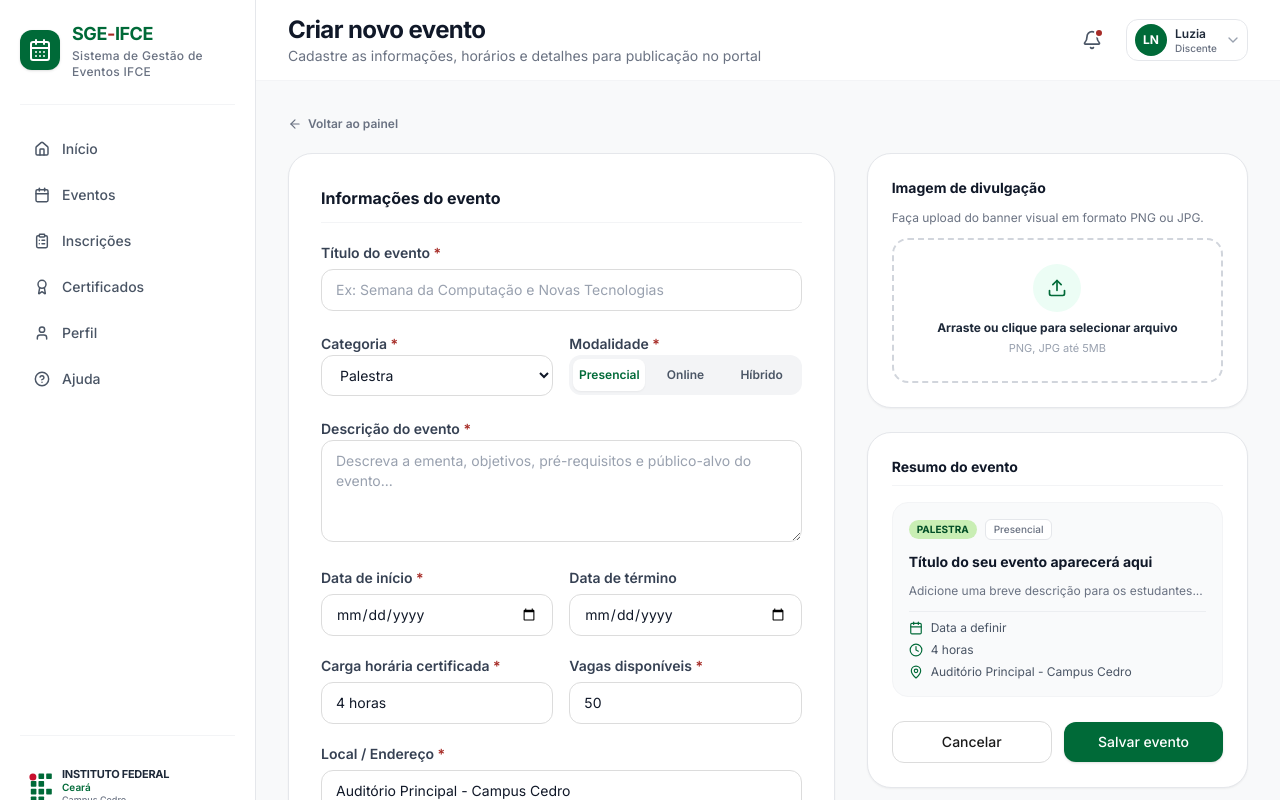
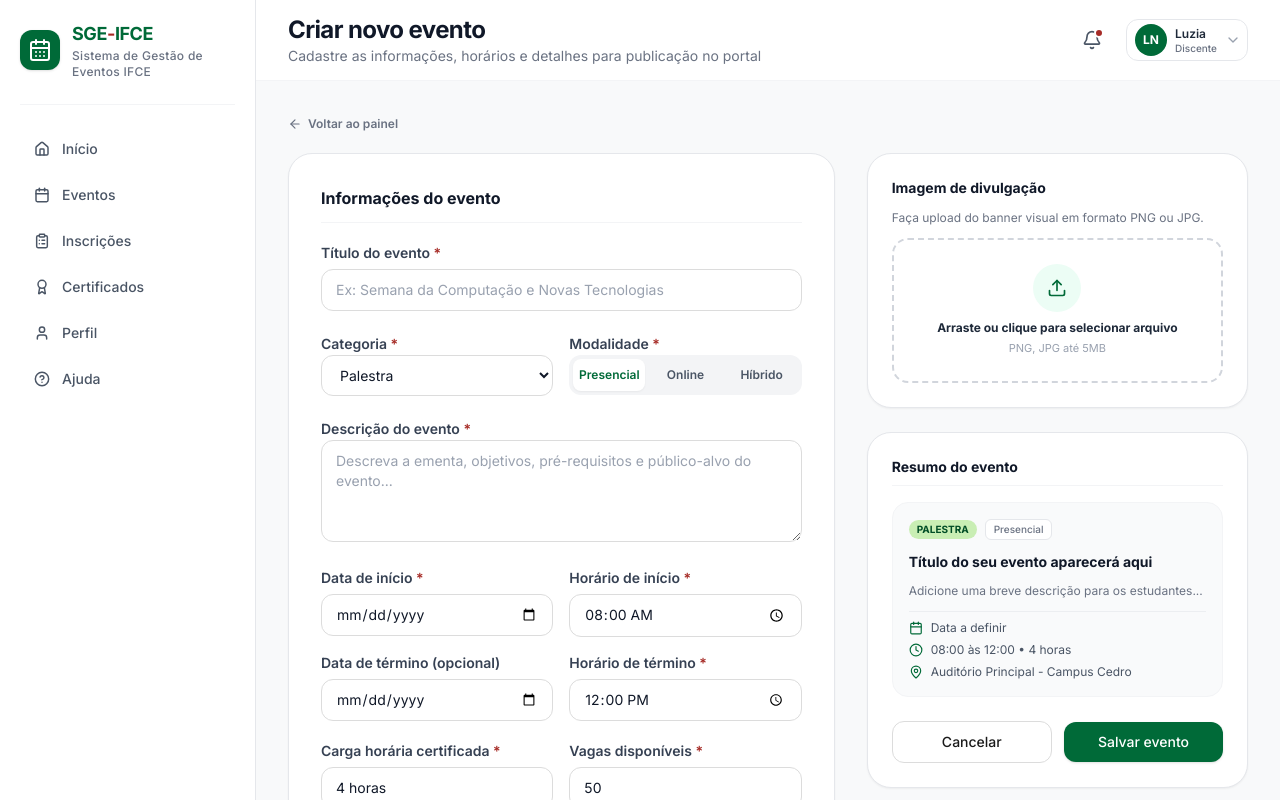
Before and after one commit to Leonardo-de-Moura/sge-dash, a React (Vite) app: page /professor/criar-evento in a window 1280 px wide. Shown: the top 800 px of the page. Built offline with nearby package versions, Linux system fonts and the light colour scheme; no server answers.

Commit message:
config button "volta ao inicio"

```diff
--- a/src/api/eventsApi.ts
+++ b/src/api/eventsApi.ts
@@ -7,7 +7,7 @@ export interface CreateEventRequest {
   category: string;
   modality: string;
   startDate: string;
-  endDate?: string;
+  endDate: string;
   workload: string;
   location: string;
   totalSlots: number;
@@ -78,6 +78,8 @@ export const eventsApi = {
         modality: ev.modality,
         startDate: formattedStartDate,
         endDate: formattedEndDate,
+        startTime: `${String(start.getHours()).padStart(2, '0')}:${String(start.getMinutes()).padStart(2, '0')}`,
+        endTime: end ? `${String(end.getHours()).padStart(2, '0')}:${String(end.getMinutes()).padStart(2, '0')}` : undefined,
         dayMonth: ev.dayMonth || `${day} ${month}`,
         workload: ev.workload,
         location: ev.location,
@@ -105,6 +107,8 @@ export const eventsApi = {
       modality: ev.modality,
       startDate: `${day}/${String(start.getMonth() + 1).padStart(2, '0')}/${start.getFullYear()}`,
       endDate: end ? `${String(end.getDate()).padStart(2, '0')}/${String(end.getMonth() + 1).padStart(2, '0')}/${end.getFullYear()}` : undefined,
+      startTime: `${String(start.getHours()).padStart(2, '0')}:${String(start.getMinutes()).padStart(2, '0')}`,
+      endTime: end ? `${String(end.getHours()).padStart(2, '0')}:${String(end.getMinutes()).padStart(2, '0')}` : undefined,
       dayMonth: ev.dayMonth || `${day} ${month}`,
       workload: ev.workload,
       location: ev.location,
--- a/src/components/cards/EventCard.tsx
+++ b/src/components/cards/EventCard.tsx
@@ -53,7 +53,9 @@ export const EventCard: React.FC<EventCardProps> = ({
           <div className="flex items-center gap-3 sm:gap-4 text-xs text-gray-500 flex-wrap">
             <span className="flex items-center gap-1">
               <Clock className="w-3.5 h-3.5 text-gray-400" />
-              {event.workload}
+              {event.startTime && event.endTime
+                ? `${event.startTime} às ${event.endTime} • ${event.workload}`
+                : event.workload}
             </span>
             <span className="flex items-center gap-1">
               <Users className="w-3.5 h-3.5 text-gray-400" />
--- a/src/pages/auth/LoginStudentPage.tsx
+++ b/src/pages/auth/LoginStudentPage.tsx
@@ -37,7 +37,7 @@ export const LoginStudentPage: React.FC = () => {
     <AuthLayout>
       <div className="mb-4">
         <Link
-          to="/"
+          to="/bem-vindo"
           className="inline-flex items-center gap-2 rounded-lg border border-gray-200 px-3 py-2 text-sm font-semibold text-gray-700 transition-colors hover:bg-gray-50 focus-visible:outline-none focus-visible:ring-2 focus-visible:ring-[#006A38]"
         >
           <ArrowLeft className="h-4 w-4" />
--- a/src/pages/auth/LoginTeacherPage.tsx
+++ b/src/pages/auth/LoginTeacherPage.tsx
@@ -37,7 +37,7 @@ export const LoginTeacherPage: React.FC = () => {
     <AuthLayout>
       <div className="mb-4">
         <Link
-          to="/"
+          to="/bem-vindo"
           className="inline-flex items-center gap-2 rounded-lg border border-gray-200 px-3 py-2 text-sm font-semibold text-gray-700 transition-colors hover:bg-gray-50 focus-visible:outline-none focus-visible:ring-2 focus-visible:ring-[#006A38]"
         >
           <ArrowLeft className="h-4 w-4" />
--- a/src/pages/teacher/CreateEventPage.tsx
+++ b/src/pages/teacher/CreateEventPage.tsx
@@ -29,6 +29,8 @@ export const CreateEventPage: React.FC = () => {
   const [description, setDescription] = useState('');
   const [startDate, setStartDate] = useState('');
   const [endDate, setEndDate] = useState('');
+  const [startTime, setStartTime] = useState('08:00');
+  const [endTime, setEndTime] = useState('12:00');
   const [workload, setWorkload] = useState('4 horas');
   const [location, setLocation] = useState('Auditório Principal - Campus Cedro');
   const [totalSlots, setTotalSlots] = useState('50');
@@ -41,13 +43,19 @@ export const CreateEventPage: React.FC = () => {
     if (isSubmitting || savedToast) return;
 
     const parsedTotalSlots = Number(totalSlots);
-    if (!title.trim() || !description.trim() || !startDate || !workload.trim() || !location.trim()) {
+    if (!title.trim() || !description.trim() || !startDate || !startTime || !endTime || !workload.trim() || !location.trim()) {
       setErrorMessage('Por favor, preencha todos os campos obrigatórios.');
       return;
     }
 
-    if (endDate && endDate < startDate) {
+    const effectiveEndDate = endDate || startDate;
+    if (effectiveEndDate < startDate) {
       setErrorMessage('A data de término não pode ser anterior à data de início.');
+      return;
+    }
+
+    if (effectiveEndDate === startDate && endTime <= startTime) {
+      setErrorMessage('O horário de término deve ser posterior ao horário de início.');
       return;
     }
 
@@ -61,14 +69,16 @@ export const CreateEventPage: React.FC = () => {
       setErrorMessage(null);
 
       const computedDayMonth = formatDayMonth(startDate);
+      const startDateTime = new Date(`${startDate}T${startTime}:00`).toISOString();
+      const endDateTime = new Date(`${effectiveEndDate}T${endTime}:00`).toISOString();
 
       await eventsApi.createEvent({
         title: title.trim(),
         category,
         modality,
         description: description.trim(),
-        startDate,
-        endDate: endDate || undefined,
+        startDate: startDateTime,
+        endDate: endDateTime,
         dayMonth: computedDayMonth,
         workload,
         location,
@@ -81,7 +91,9 @@ export const CreateEventPage: React.FC = () => {
       }, 1500);
     } catch (err: any) {
       console.error('Erro ao cadastrar evento:', err);
-      setErrorMessage(err.message || 'Falha ao cadastrar evento no banco de dados.');
+      setErrorMessage(err.statusCode === 409
+        ? `Não foi possível criar o evento. ${err.errors?.[0] || err.message}`
+        : err.message || 'Falha ao cadastrar evento no banco de dados.');
     } finally {
       setIsSubmitting(false);
     }
@@ -100,9 +112,9 @@ export const CreateEventPage: React.FC = () => {
       )}
 
       {errorMessage && (
-        <div className="fixed bottom-6 right-6 z-50 bg-red-700 text-white px-5 py-3.5 rounded-2xl shadow-xl flex items-center gap-3 animate-in fade-in slide-in-from-bottom-4 text-sm font-semibold">
+        <div role="alert" className="fixed bottom-6 right-6 z-50 max-w-[calc(100vw-3rem)] sm:max-w-md bg-red-700 text-white px-5 py-3.5 rounded-2xl shadow-xl flex items-center gap-3 animate-in fade-in slide-in-from-bottom-4 text-sm font-semibold">
           <AlertCircle className="w-5 h-5 text-red-200" />
-          <span>{errorMessage}</span>
+          <span className="break-words">{errorMessage}</span>
         </div>
       )}
 
@@ -196,11 +208,26 @@ export const CreateEventPage: React.FC = () => {
               onChange={(e) => setStartDate(e.target.value)}
             />
             <Input
-              label="Data de término"
+              label="Horário de início"
+              type="time"
+              required
+              value={startTime}
+              onChange={(e) => setStartTime(e.target.value)}
+            />
+            <Input
+              label="Data de término (opcional)"
               type="date"
               min={startDate || undefined}
               value={endDate}
               onChange={(e) => setEndDate(e.target.value)}
+            />
+            <Input
+              label="Horário de término"
+              type="time"
+              required
+              min={(!endDate || endDate === startDate) ? startTime : undefined}
+              value={endTime}
+              onChange={(e) => setEndTime(e.target.value)}
             />
           </div>
 
@@ -288,7 +315,7 @@ export const CreateEventPage: React.FC = () => {
                 </div>
                 <div className="flex items-center gap-2">
                   <Clock className="w-3.5 h-3.5 text-[#006A38]" />
-                  <span>{workload}</span>
+                  <span>{startTime} às {endTime} • {workload}</span>
                 </div>
                 <div className="flex items-center gap-2">
                   <MapPin className="w-3.5 h-3.5 text-[#006A38]" />
--- a/src/types/index.ts
+++ b/src/types/index.ts
@@ -26,6 +26,8 @@ export interface EventItem {
   modality: 'Presencial' | 'Online' | 'Híbrido';
   startDate: string;
   endDate?: string;
+  startTime?: string;
+  endTime?: string;
   workload: string;
   location: string;
   totalSlots: number;
```
Also changed, not shown: 1 other file (tests, documents, lock files or other folders).
